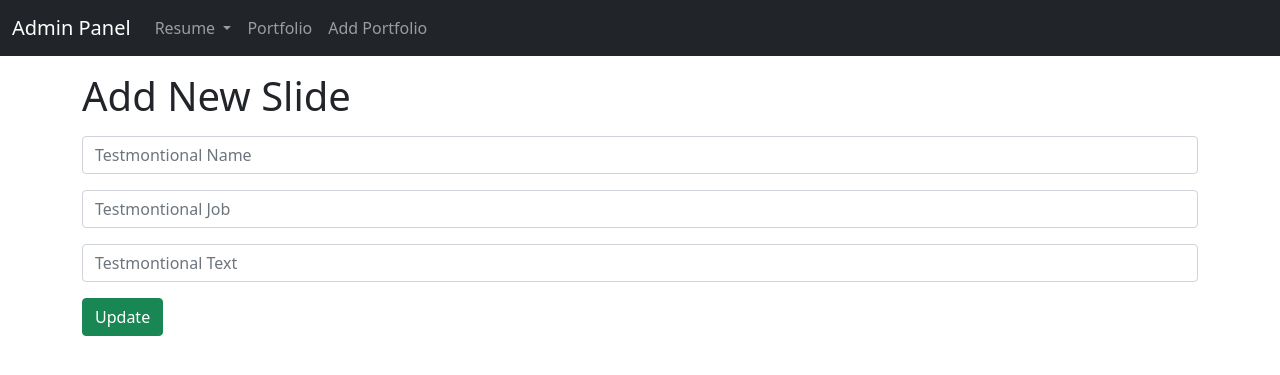
After one commit to safaraliyevelmir/FlaskProject, a Flask app: page /updateslider/1 in a window 1280 px wide. The commit adds this page. Shown: the top 375 px of the page. Run offline with Flask 2, Linux system fonts and the light colour scheme; data comes from the database, SQL or seed files in the repository; both versions use the stored data as it was after the commit; some libraries are stand-ins or nearby versions.

Commit message:
updatede problem

```diff
--- a/PragmatechFoundationProject/app.py
+++ b/PragmatechFoundationProject/app.py
@@ -70,14 +70,25 @@ def slidercontent():
 
 # Delete Slider
 
-# @app.route('/delete/<int:id>', methods=['GET','POST'])
-# def delete(id):
-#     for item in user:
-#         if item['id']==id:
-#             users.remove(item)
-#             return redirect('/')
-#     return render_template('app/index.html')
+@app.route('/deleteslider/<id>')
+def deleteslider(id):
+        slideForDelete=Slides.query.get(id)
+        db.session.delete(slideForDelete)
+        db.session.commit()
+        return redirect('/admin/myslide')
 
+# Update Slider
+
+@app.route('/updateslider/<id>', methods=['GET', 'POST'])
+def updateslider(id):
+    slideforupdate=Slides.query.get(id)
+    if request.method=='POST':
+        slideforupdate.name=request.form['name']
+        slideforupdate.job=request.form['job']
+        slideforupdate.text=request.form['text']
+        db.session.commit()
+        return redirect("/")
+    return render_template("admin/slideupdate.html")
 
 # Portfolio Route
 @app.route("/admin/portfolio")
--- a/PragmatechFoundationProject/templates/admin/myslide.html
+++ b/PragmatechFoundationProject/templates/admin/myslide.html
@@ -23,8 +23,9 @@
               <td>{{slide.job}}</td>
               <td>{{slide.text}}</td>
               <td>
-                <a href="/delete/{{user['id']}}"><i class="bi bi-trash-fill"></i></a>
-                <a href=""><i class="bi bi-pencil"></i></a>
+                <a href="/deleteslider/{{slide.id}}"><i class="bi bi-trash-fill"></i></a>
+                <a href="/updateslider/{{slide.id}}"><i class="bi bi-pencil"></i></a>
+                <a href=""><i class="bi bi-folder2-open"></i></a>
               </td>
             </tr>
             {% endfor %}
--- a/PragmatechFoundationProject/templates/admin/portfolio.html
+++ b/PragmatechFoundationProject/templates/admin/portfolio.html
@@ -24,6 +24,7 @@
                 <td>
                   <a href=""><i class="bi bi-trash-fill"></i></a>
                   <a href=""><i class="bi bi-pencil"></i></a>
+                  <a href=""><i class="bi bi-folder2-open"></i></a>
                 </td>
               </tr>
               {% endfor %}
--- /dev/null
+++ b/PragmatechFoundationProject/templates/admin/slideupdate.html
@@ -0,0 +1,24 @@
+{% extends "admin/base.html" %}
+{% block page %}
+<div class="container">
+  <div class="row">
+    <div class="col-12">
+      <h1 class="my-3">Add New Slide</h1>
+      <form action="/admin/addslide" action="/" method="POST" enctype="multipart/form-data">
+        <div class="form-group my-3">
+          <input type="text" class="form-control" name="name" placeholder="Testmontional Name">
+        </div>
+        <div class="form-group my-3">
+          <input type="text"  class="form-control" name="job" placeholder="Testmontional Job">
+        </div>
+        <div class="form-group my-3">
+          <input type="text"  class="form-control" name="text" placeholder="Testmontional Text">
+        </div>
+        <div class="form-group my-3">
+          <input type=Submit  class="btn btn-success" name="Button" value="Update">
+        </div>
+      </form>
+    </div>
+  </div>
+</div>
+{% endblock %}
```
Also changed, not shown: PragmatechFoundationProject/database/data.db.
